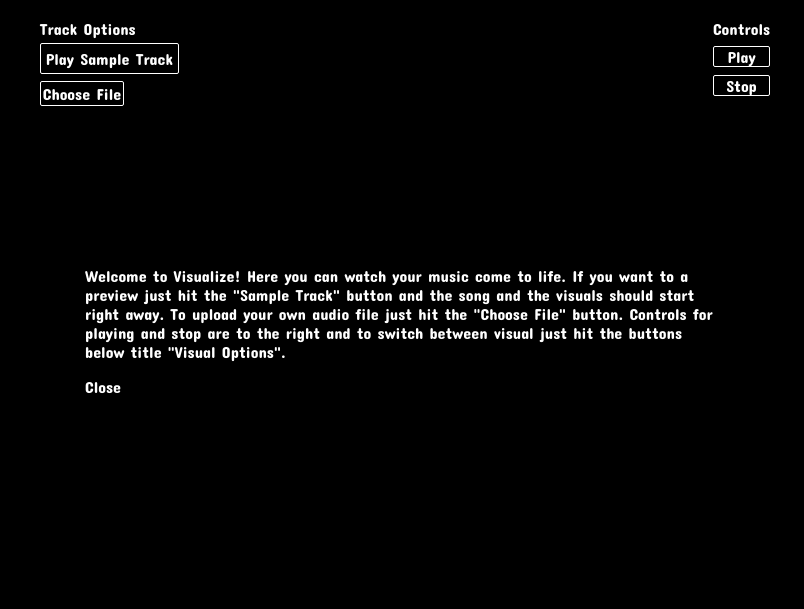
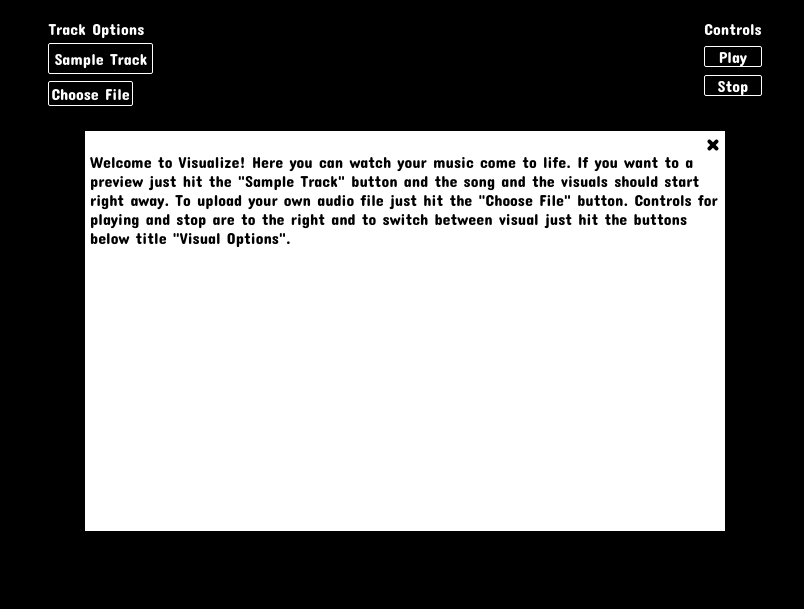
Before and after one commit to guticode04/Visualize, a plain HTML site: page index.html in a window 1280 px wide. Shown: the part 69-678 px from the top of the page, without its empty margins (235-1039 px from the left). Drawn offline with Linux system fonts and the light colour scheme.

Commit message:
Update styling for modal and add close button

```diff
--- a/app.js
+++ b/app.js
@@ -2,7 +2,16 @@ window.onload = function() {
 
    let canvas, ctx, audio, audioAnalyser,
       audioContext, source, frequencyArr,
-      typeOfDisplay, uploadedFile;
+      typeOfDisplay, uploadedFile, closeModal,
+      modalIntro;
+
+   // Close modal logic
+   closeModal = document.getElementsByClassName("close-modal")[0];
+   modalIntro = document.getElementById("intro");
+
+   closeModal.addEventListener('click', function () {
+      modalIntro.style.display = "none"
+   })
 
    // set default display type
    typeOfDisplay = "circleBars";
--- a/dist/assets/style/visualize.css
+++ b/dist/assets/style/visualize.css
@@ -32,6 +32,13 @@ body {
    padding: 2px;
    margin: 0 0 5px 0;
    border-radius: 2px;
+}
+
+.close-modal {
+   float: right;
+   font-weight: bold;
+   font-size: 24px;
+   padding-right: 5px;
 }
 
 .creator-info {
@@ -90,6 +97,16 @@ input[type="file"] {
    top: 50%;
    left: 50%;
    transform: translate(-50%, -50%);
+   overflow: auto; /* enable scroll if needed */
+   height: 50%;
+   /* background-color: rgb(255,255,255);
+   background-color: rgba(255,255,255,0.6); */
+   background: white;
+   color: black;
+}
+
+.modal-content {
+   padding: 5px;
 }
 
 .options-controls {
--- a/index.html
+++ b/index.html
@@ -19,6 +19,7 @@
 </head>
 <body>
    <div id="intro" class="modal">
+      <span class="close-modal">&times</span>
       <div class="modal-content">
          <p class="description">
             Welcome to Visualize! Here you can watch your music come to life.
@@ -28,7 +29,6 @@
             right and to switch between visual just hit the buttons below title "Visual Options".
          </p>
       </div>
-      <p class="close-modal">Close</p>
    </div>
    <div class="left-sidebar">
       <header class="header">
@@ -38,7 +38,7 @@
          <div class="track-options">
             <p class="section-title">Track Options</p>
             <div class="sample-track">
-               <a>Play Sample Track</a>
+               <a>Sample Track</a>
             </div>
             <input type="file" id="file-upload"/>
             <label for="file-upload" class="file-upload-btn">
```
